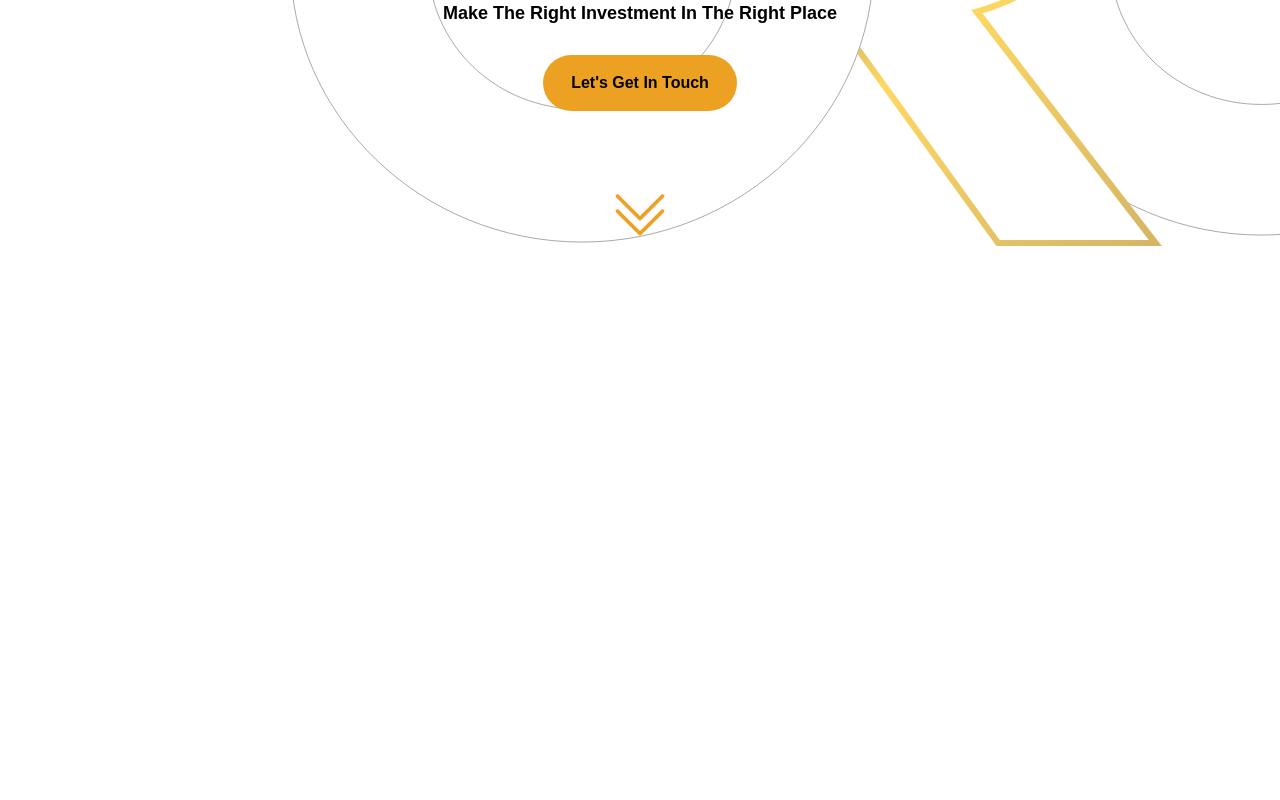
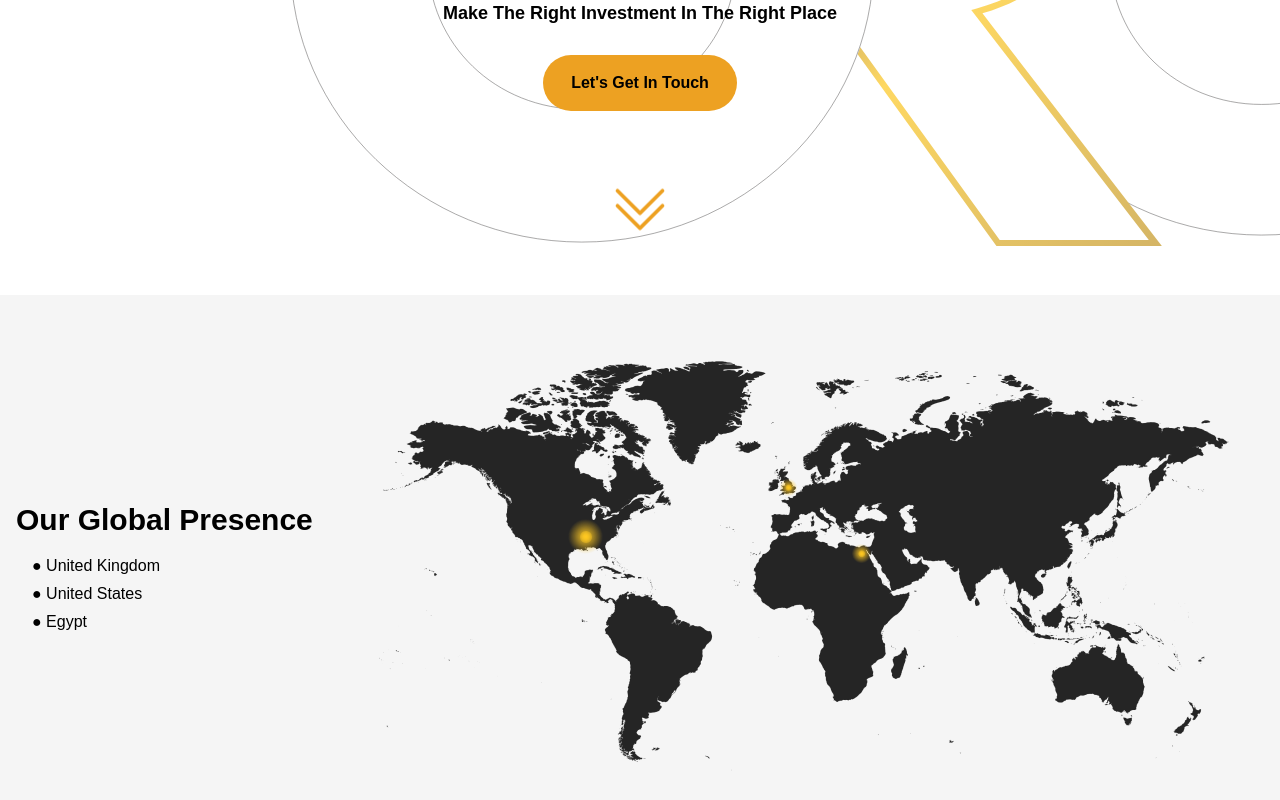
Before and after one commit to PTS-Holdings/oro-capital.com, a Next.js app: page / in a window 1280 px wide. Shown: the part 482-1282 px from the top of the page. Before the commit the page ends 800 px from the top, so only its background shows below. Built offline with nearby package versions, Linux system fonts and the light colour scheme.

Commit message:
Add global map section

```diff
--- /dev/null
+++ b/components/homePage/GlobalMap.js
@@ -0,0 +1,26 @@
+import Image from "next/image";
+import mapImg from "public/assets/map.png";
+
+const GlobalMap = () => {
+	return (
+		<section className="bg-[#F5F5F5] py-16">
+			<div className="container flex w-full flex-wrap items-center justify-between gap-8">
+				<div>
+					<h2 className="mb-4 text-3xl font-semibold">
+						Our Global Presence
+					</h2>
+					<ol className="ml-4">
+						<li className="mb-1">● United Kingdom</li>
+						<li className="mb-1">● United States</li>
+						<li className="mb-1">● Egypt</li>
+					</ol>
+				</div>
+				<div className="mx-auto">
+					<Image alt="ORO Global Map" src={mapImg} />
+				</div>
+			</div>
+		</section>
+	);
+};
+
+export default GlobalMap;
--- a/pages/index.js
+++ b/pages/index.js
@@ -1,3 +1,4 @@
+import GlobalMap from "components/homePage/GlobalMap";
 import HeroSection from "components/homePage/HeroSection";
 import Head from "next/head";
 
@@ -14,6 +15,7 @@ export default function Home() {
 			</Head>
 
 			<HeroSection />
+			<GlobalMap />
 		</>
 	);
 }
```
